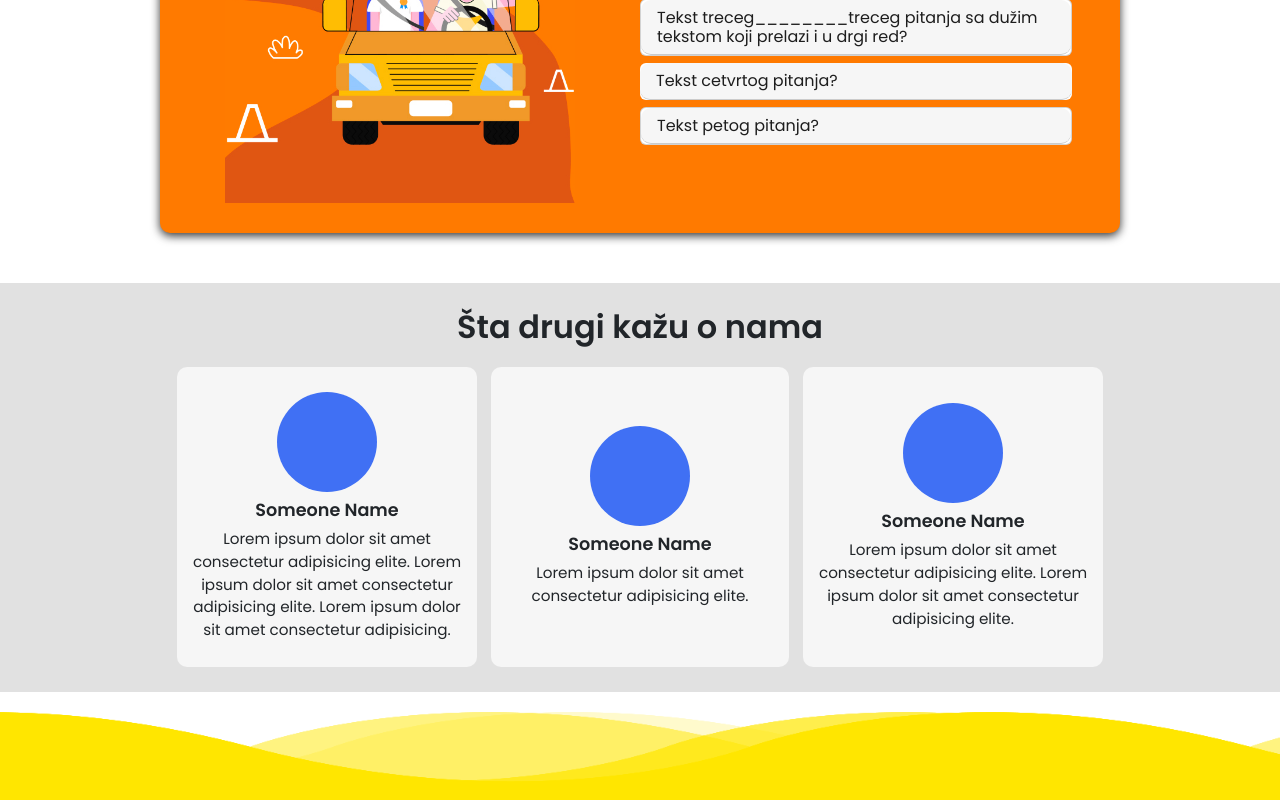
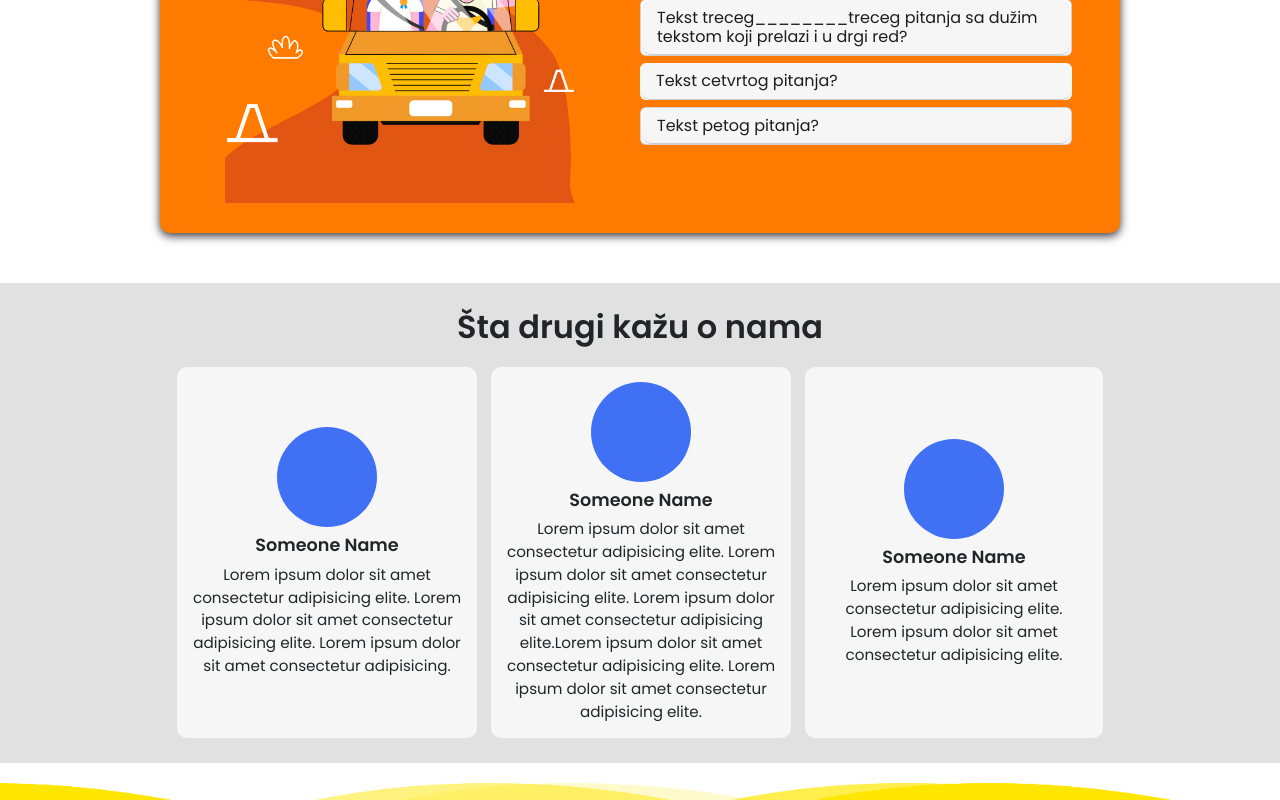
Before and after one commit to ediszatega/autoskolaas, an Angular app: page /pocetna in a window 1280 px wide. Shown: the part 2000-2800 px from the top of the page. Built offline with nearby package versions, Linux system fonts and the light colour scheme.

Commit message:
review-cards responsive update

```diff
--- a/src/app/components/about-us/about-us.component.css
+++ b/src/app/components/about-us/about-us.component.css
@@ -5,12 +5,13 @@
   align-items: center;
   height: 100%;
   width: 100%;
-  margin-bottom: 5rem;
+  margin-bottom: 6rem;
 }
 .title {
   width: 75%;
   font-size: 3rem;
   font-weight: 400;
+  margin-top: 1rem;
 }
 #title-line {
   width: 146px;
@@ -45,22 +46,35 @@
   order: 3;
 }
 
-@media (max-width: 800px) {
+@media (max-width: 950px) {
   .grid {
     grid-template-columns: 1fr;
     grid-gap: 10px;
     width: 100%;
   }
+
+  .title {
+    width: 100%;
+    text-align: center;
+  }
+
   .image {
     text-align: center;
   }
+
   .text {
     text-align: center;
+    padding: 0 50px;
   }
   .text1 {
     justify-self: auto;
     order: 1;
   }
+
+  .image {
+    padding: 10px 0 20px 0;
+  }
+
   .image1 {
     justify-self: auto;
     order: 2;
--- a/src/app/components/common/navbar/navbar.component.html
+++ b/src/app/components/common/navbar/navbar.component.html
@@ -2,9 +2,11 @@
   <a class="logo" [routerLink]="['/pocetna']">Autoškola "A&S"</a>
 
   <ul class="navbar" [ngClass]="{ open: sideMenuOpened }">
-    <li><a [routerLink]="['o-nama']" class="active">O nama</a></li>
+    <li><a [routerLink]="['o-nama']" routerLinkActive="active">O nama</a></li>
     <li><a href="#">Novosti</a></li>
-    <li><a [routerLink]="['/testovi/0']" href="#">Testovi</a></li>
+    <li>
+      <a [routerLink]="['/testovi/0']" routerLinkActive="active">Testovi</a>
+    </li>
     <li><a href="#">Pitanja</a></li>
     <li><a href="#">Galerija</a></li>
     <li><a href="#">Kontakt</a></li>
--- a/src/app/components/home/home.component.css
+++ b/src/app/components/home/home.component.css
@@ -260,19 +260,18 @@
 .review-cards {
   display: flex;
   justify-content: center;
-  align-items: center;
+  align-items: stretch;
 }
 
 .review-card {
   max-width: 300px;
-  height: 300px;
   display: flex;
   flex-direction: column;
   align-items: center;
   justify-content: center;
   background-color: var(--text-white);
   margin: 0 7px 5px 7px;
-  padding: 0px 15px;
+  padding: 15px;
   border-radius: 10px;
 }
 
@@ -368,6 +367,16 @@
   .instruction {
     width: 100%;
   }
+
+  .review-cards {
+    flex-direction: column;
+    align-items: center;
+  }
+
+  .review-card {
+    max-width: 500px;
+    margin-bottom: 15px;
+  }
 }
 
 @media (max-width: 620px) {
@@ -401,6 +410,10 @@
   p.question-title {
     margin-left: 25px;
   }
+
+  .review-card {
+    max-width: 400px;
+  }
 }
 
 @media (max-width: 580px) {
--- a/src/app/components/home/home.component.html
+++ b/src/app/components/home/home.component.html
@@ -383,7 +383,11 @@
           </div>
           <p class="review-name">Someone Name</p>
           <p class="review-text">
-            Lorem ipsum dolor sit amet consectetur adipisicing elite.
+            Lorem ipsum dolor sit amet consectetur adipisicing elite. Lorem
+            ipsum dolor sit amet consectetur adipisicing elite. Lorem ipsum
+            dolor sit amet consectetur adipisicing elite.Lorem ipsum dolor sit
+            amet consectetur adipisicing elite. Lorem ipsum dolor sit amet
+            consectetur adipisicing elite.
           </p>
         </div>
         <!-- CARD 3 -->
```
